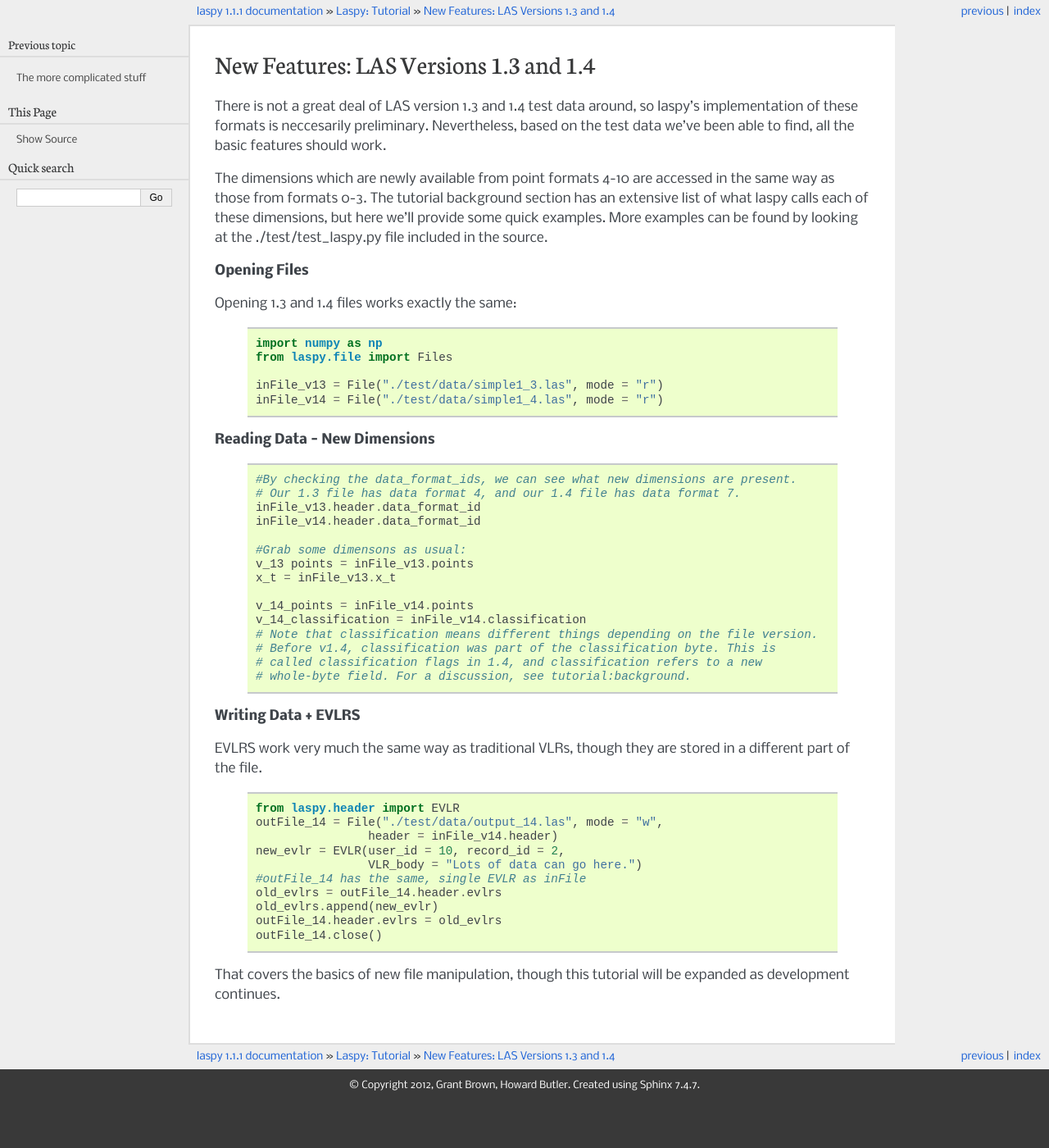
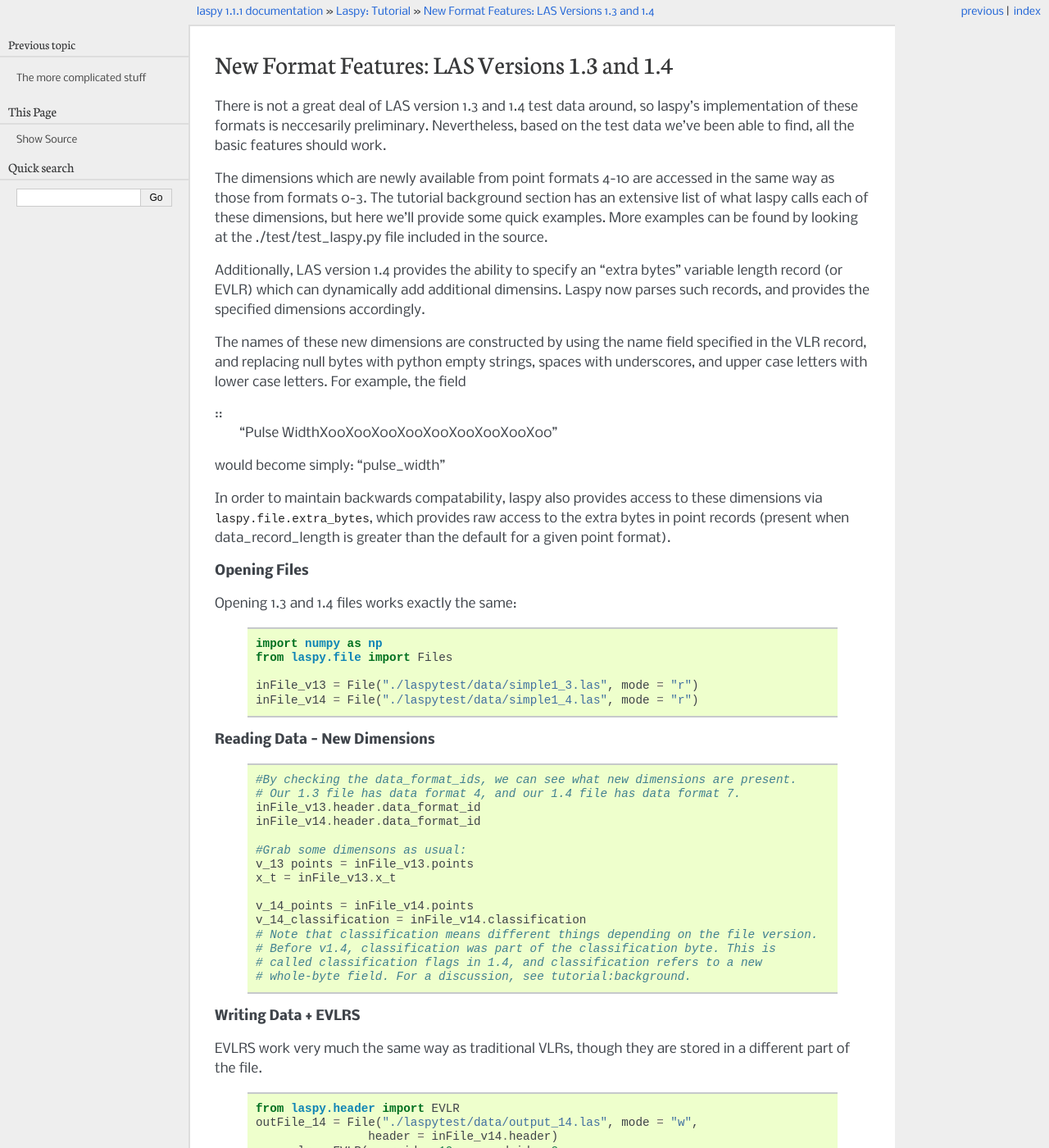
Before and after one commit to laspy/laspy, a Sphinx documentation site: the page built from doc/source/tut_part_3.rst, in a window 1280 px wide and 1400 px high. Shown: the whole window at 82% size. Built offline with Sphinx 7.4.7, drawn with Linux system fonts in a browser that asks for light colours; formulas are drawn with MathJax 3; pages that are not in the unit, such as notebooks, are missing from menus; some of the changed text lies outside the part shown.

Commit message:
documentation updates

```diff
--- a/doc/source/tut_part_2.rst
+++ b/doc/source/tut_part_2.rst
@@ -15,7 +15,7 @@
         import copy
 
         # Open an input file in read mode.
-        inFile = File.File("./test/data/simple.las",mode= "r")
+        inFile = File.File("./laspytest/data/simple.las",mode= "r")
 
         # Call copy on the HeaderManager object to get a more portable Header instance.
         # This means we don't  have to modify the header on the read mode inFile.
@@ -27,7 +27,7 @@
         # Now we can create a new output file with our modified header.
         # Note that we need to give the file the VLRs manually, because the low level
         # header doesn't know about them, while the header manager does.
-        outFile = File.File("./test/data/output.las",
+        outFile = File.File("./laspytest/data/output.las",
                             mode= "w",
                             vlrs = inFile.header.vlrs,
                             header = new_header)
--- a/doc/source/tut_part_3.rst
+++ b/doc/source/tut_part_3.rst
@@ -1,5 +1,5 @@
-New Features: LAS Versions 1.3 and 1.4
-======================================
+New Format Features: LAS Versions 1.3 and 1.4
+=============================================
 
 There is not a great deal of LAS version 1.3 and 1.4 test data around, so laspy's
 implementation of these formats is neccesarily preliminary. Nevertheless, based
@@ -11,6 +11,24 @@
 provide some quick examples. More examples can be found by looking at the
 ./test/test_laspy.py file included in the source.
 
+Additionally, LAS version 1.4 provides the ability to specify an "extra bytes"
+variable length record (or EVLR) which can dynamically add additional dimensins.
+Laspy now parses such records, and provides the specified dimensions accordingly.
+
+The names of these new dimensions are constructed by using the name field specified
+in the VLR record, and replacing null bytes with python empty strings, spaces with
+underscores, and upper case letters with lower case letters. For example, the field
+
+::
+    "Pulse Width\X00\X00\X00\X00\X00\X00\X00\X00\X00"
+
+would become simply: "pulse_width"
+
+In order to maintain backwards compatability, laspy also provides access to these
+dimensions via :obj:`laspy.file.extra_bytes`, which provides raw access to the
+extra bytes in point records (present when data_record_length is greater than
+the default for a given point format).
+
 **Opening Files**
 
 Opening 1.3 and 1.4 files works exactly the same:
@@ -20,8 +38,8 @@
         import numpy as np
         from laspy.file import Files
 
-        inFile_v13 = File("./test/data/simple1_3.las", mode = "r")
-        inFile_v14 = File("./test/data/simple1_4.las", mode = "r")
+        inFile_v13 = File("./laspytest/data/simple1_3.las", mode = "r")
+        inFile_v14 = File("./laspytest/data/simple1_4.las", mode = "r")
 
 **Reading Data - New Dimensions**
 
@@ -51,7 +69,7 @@
     .. code-block:: python
 
         from laspy.header import EVLR
-        outFile_14 = File("./test/data/output_14.las", mode = "w",
+        outFile_14 = File("./laspytest/data/output_14.las", mode = "w",
                         header = inFile_v14.header)
         new_evlr = EVLR(user_id = 10, record_id = 2,
                         VLR_body = "Lots of data can go here.")
@@ -61,5 +79,18 @@
         outFile_14.header.evlrs = old_evlrs
         outFile_14.close()
 
-That covers the basics of new file manipulation, though this tutorial will be expanded
-as development continues.
+
+**Extra Bytes**
+
+Let's create a LAS version 1.4 file from simple.las, and store some data in a new
+dimension.
+
+    .. code-block:: python
+
+        from laspy.file import File
+        import copy
+
+        inFile = File("./laspytest/data/simple.las", mode = "r")
+
+        new_header = copy.copy(inFile.header)
+        new_header.data_record_length += 4
```
Also changed, not shown: doc/source/tut_part_1.rst (+10 -10 lines).
